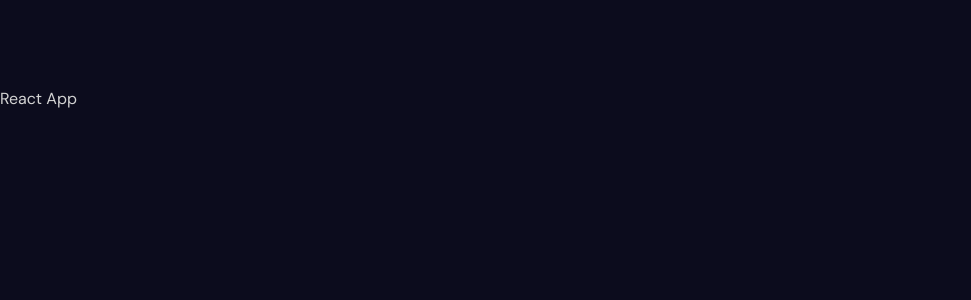
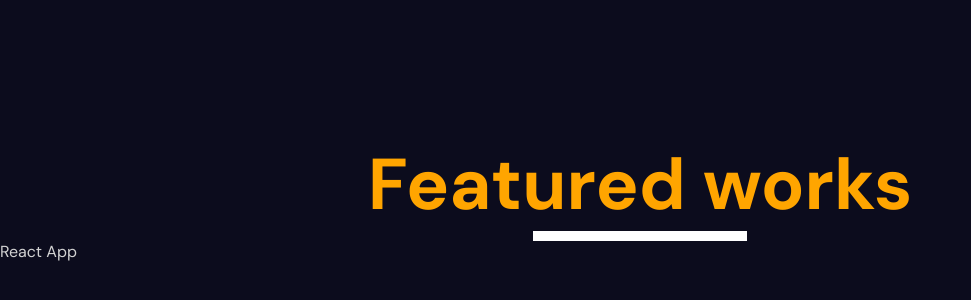
Before and after one commit to Nahid-07/animated-portfolio, a React (Vite) app: page / in a window 1280 px wide. Shown: the part 3912-4212 px from the top of the page, without its empty margins (0-971 px from the left). Built offline with nearby package versions, Linux system fonts and the light colour scheme.

Commit message:
progress bar added

```diff
--- a/src/component/portfolio/Portfolio.jsx
+++ b/src/component/portfolio/Portfolio.jsx
@@ -1,4 +1,6 @@
-import './portfolio.scss'
+import { useRef } from 'react';
+import './portfolio.scss';
+import {motion,useScroll, useSpring} from 'framer-motion';
 
 
 
@@ -41,8 +43,22 @@
     )
 }
 const Portfolio = () => {
+    const ref = useRef()
+
+    const {scrollYProgress} = useScroll({target:ref, offset:['end end','start start']})
+
+    const scaleX = useSpring(scrollYProgress,{
+        stiffness:100,
+        damping:30
+    })
     return (
-        <div className='portfolio'>
+        <div className='portfolio' ref={ref}>
+            <div className="progress">
+                <h1>Featured works</h1>
+            <motion.div style={{scaleX}} className="progressBar">
+
+            </motion.div>
+            </div>
             {
                 items.map(item => (
                     <Section item={item} key={item.id}/>
--- a/src/component/portfolio/portfolio.scss
+++ b/src/component/portfolio/portfolio.scss
@@ -0,0 +1,16 @@
+.portfolio {
+  position: relative;
+  .progress {
+    position: sticky;
+    top: 0;
+    left: 0;
+    padding-top: 50px;
+    text-align: center;
+    color: orange;
+    font-size: 36px;
+    .progressBar {
+        height: 10px;
+        background-color: white;
+    }
+  }
+}
```
